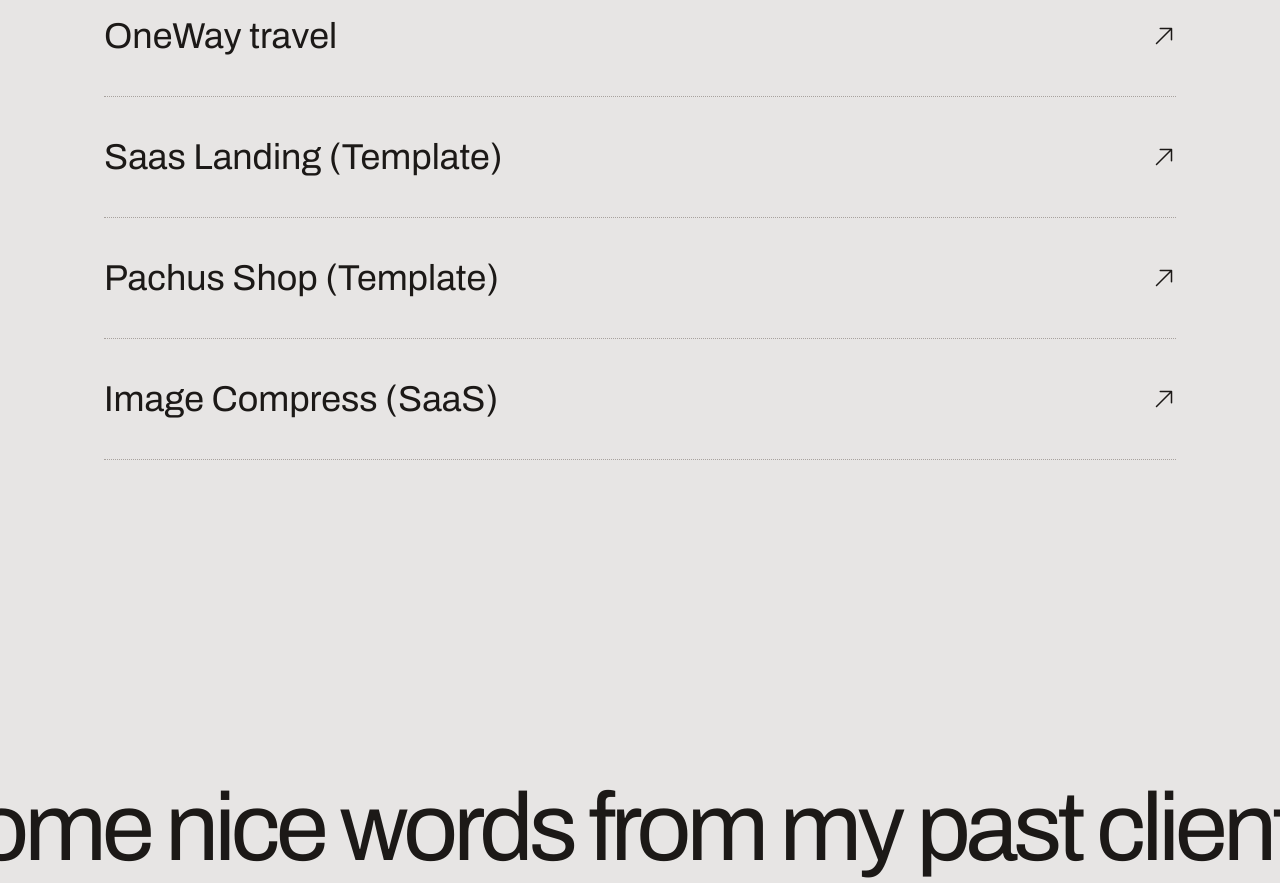
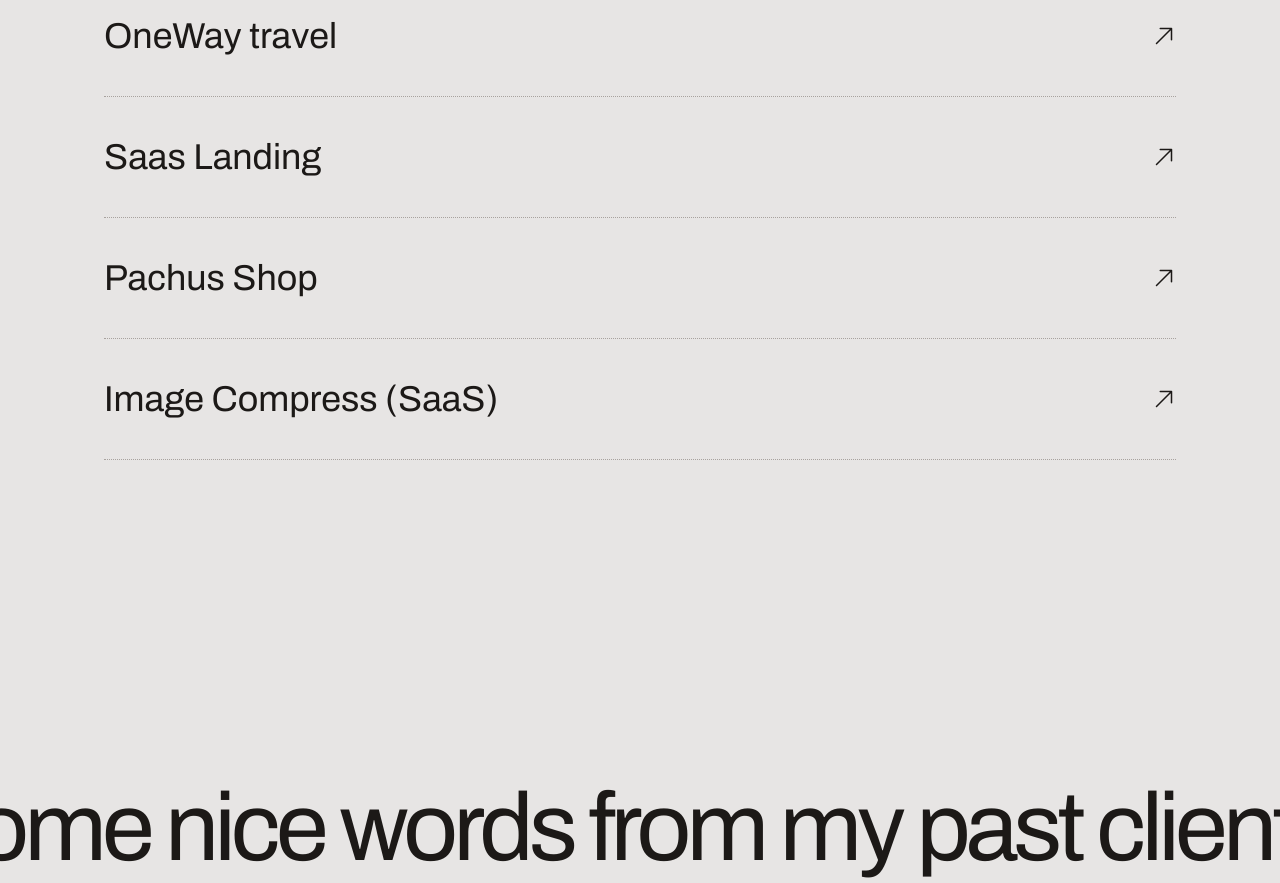
Before and after one commit to AgredaLuis/minimal-portfolio, a Next.js app: page / in a window 1280 px wide. Shown: the part 3100-3983 px from the top of the page. Built offline with nearby package versions, Linux system fonts and the light colour scheme.

Commit message:
quitado templates de la pagina

```diff
--- a/src/sections/Projects.tsx
+++ b/src/sections/Projects.tsx
@@ -22,12 +22,12 @@ const projects = [
     url: "https://one-way.info/"
   },
   {
-    name: "Saas Landing (Template)",
+    name: "Saas Landing",
     image: image3,
     url: "https://saas-landing-framer.vercel.app/"
   },
   {
-    name: "Pachus Shop (Template)",
+    name: "Pachus Shop",
     image: image4,
     url: "https://pachusshop.vercel.app/"
   },
```
